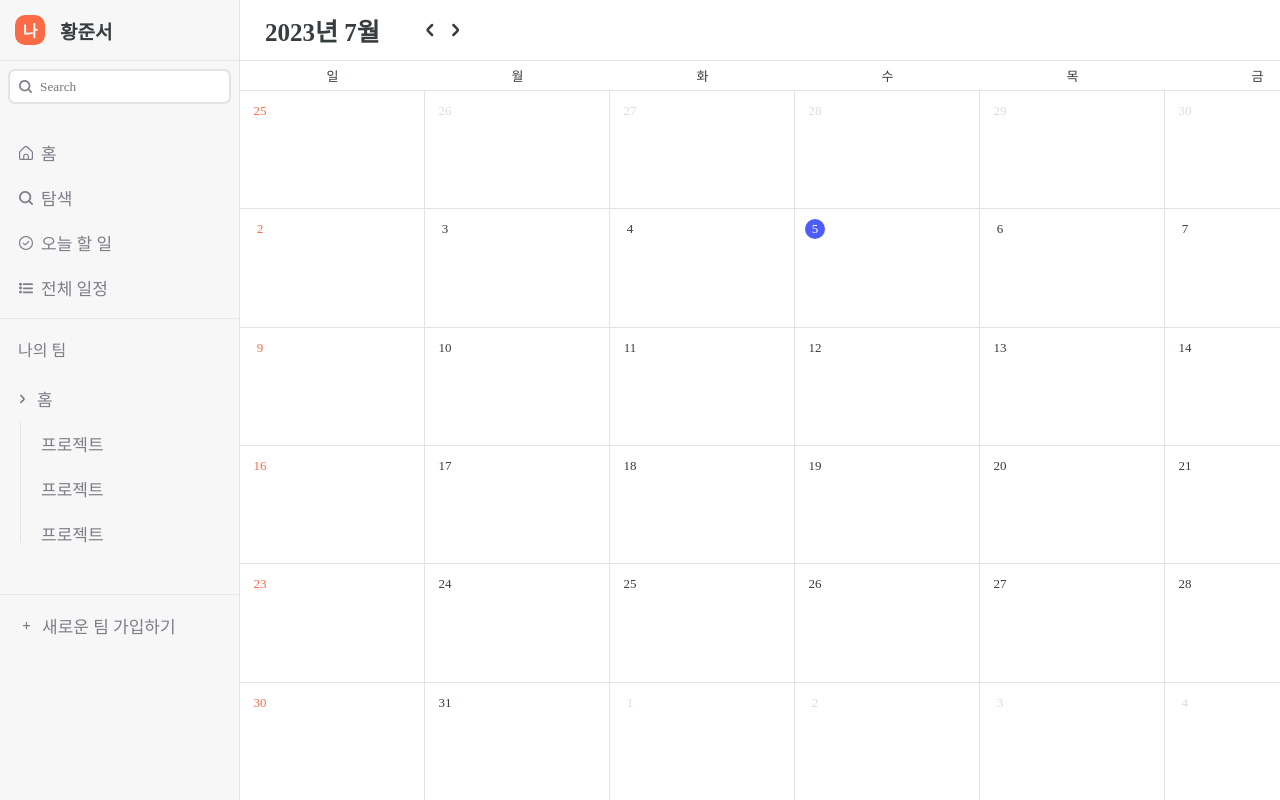
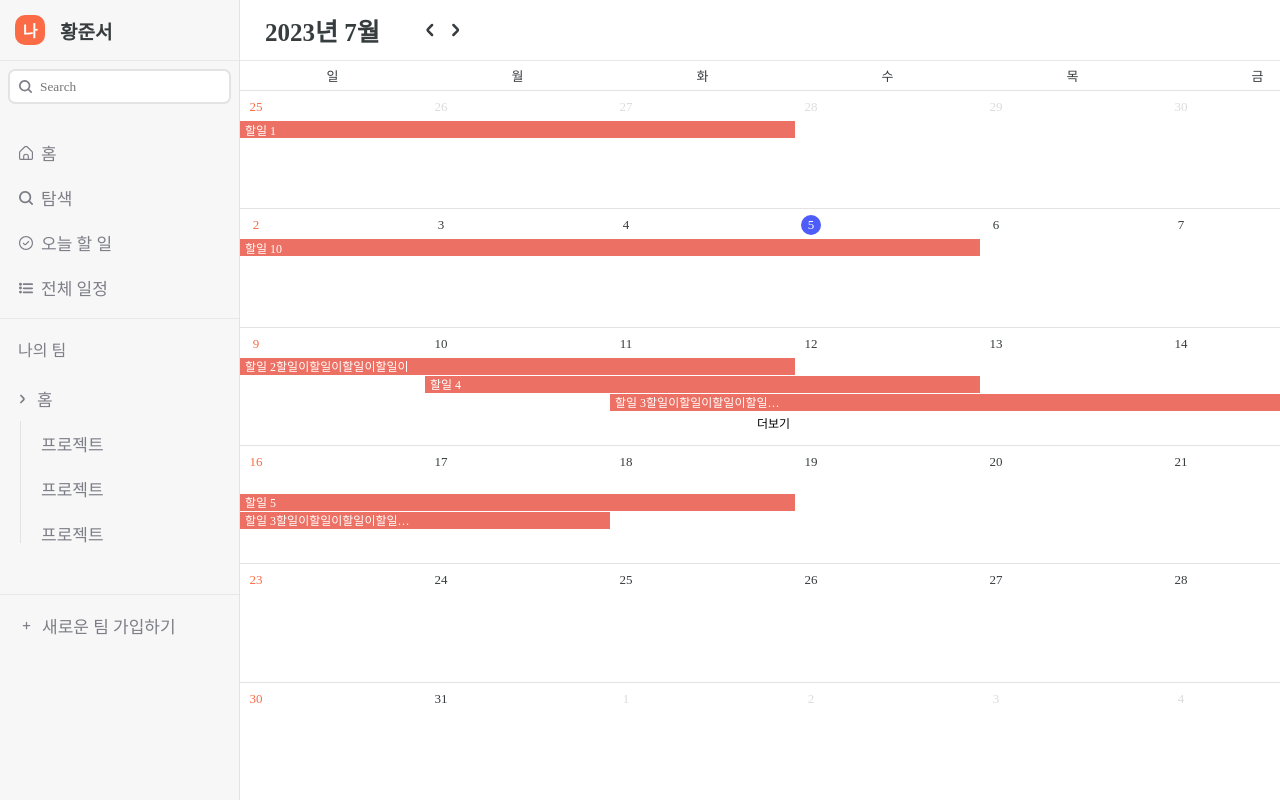
Before and after one commit to 1201q/project, a Next.js app: page /test in a window 1280 px wide. Built offline with nearby package versions, Linux system fonts and the light colour scheme; no server answers; a web font is replaced by a local one.

Commit message:
[Add] 일정 캘린더에 표시

```diff
--- a/src/components/Calendar/Calendar.js
+++ b/src/components/Calendar/Calendar.js
@@ -1,17 +1,29 @@
 import styled from "styled-components";
 import dayjs from "dayjs";
 import isSameOrBefore from "dayjs/plugin/isSameOrBefore";
+import weekOfYear from "dayjs/plugin/weekOfYear";
+import isBetween from "dayjs/plugin/isBetween";
+
 import { useEffect, useState } from "react";
-import Todo from "./Todo";
+
 import Image from "next/image";
 import * as colors from "../../styles/colors";
 import AngleLeft from "../../assets/angle-small-left.svg";
 import AngleRight from "../../assets/angle-small-right.svg";
 import { motion } from "framer-motion";
+import Todo from "./Todo";
 
 dayjs.extend(isSameOrBefore);
+dayjs.extend(isBetween);
+dayjs.extend(weekOfYear);
 
 export default function Calendar({ currentDate, setCurrentDate }) {
+  const [selectedDate, setSelectedDate] = useState(null);
+
+  const handleDateClick = (clickedDay) => {
+    setSelectedDate(clickedDay);
+  };
+
   const monthControl = (mode) => {
     if (mode === "prev") {
       setCurrentDate(currentDate.add(-1, "month"));
@@ -19,6 +31,64 @@ export default function Calendar({ currentDate, setCurrentDate }) {
       setCurrentDate(currentDate.add(1, "month"));
     }
   };
+
+  const todoList = [
+    {
+      id: 1,
+      title: "할일 1",
+      start: dayjs("2023-06-11"),
+      end: dayjs("2023-06-27"),
+    },
+    {
+      id: 5,
+      title: "할일 2할일이할일이할일이할일이",
+      start: dayjs("2023-07-08"),
+      end: dayjs("2023-07-11"),
+    },
+    {
+      id: 2,
+      title: "할일 4",
+      start: dayjs("2023-07-10"),
+      end: dayjs("2023-07-12"),
+    },
+    {
+      id: 3,
+      title: "할일 3할일이할일이할일이할일이ㄷㄷㄷㄷㄷㄷㄷㄷㄷㄷㄷㄷㄷㄷㄷ",
+      start: dayjs("2023-07-11"),
+      end: dayjs("2023-07-17"),
+    },
+    {
+      id: 4,
+      title: "할일 5",
+      start: dayjs("2023-07-15"),
+      end: dayjs("2023-07-18"),
+    },
+
+    {
+      id: 6,
+      title: "할일 9",
+      start: dayjs("2023-08-05"),
+      end: dayjs("2023-08-06"),
+    },
+    {
+      id: 6,
+      title: "할일 10",
+      start: dayjs("2023-07-01"),
+      end: dayjs("2023-07-05"),
+    },
+    {
+      id: 6,
+      title: "할일 11",
+      start: dayjs("2023-07-01"),
+      end: dayjs("2023-07-01"),
+    },
+    {
+      id: 9,
+      title: "할일 11",
+      start: dayjs("2023-07-11"),
+      end: dayjs("2023-07-11"),
+    },
+  ];
 
   const renderCalendar = () => {
     const startOfMonth = currentDate.startOf("month");
@@ -28,7 +98,18 @@ export default function Calendar({ currentDate, setCurrentDate }) {
     const today = dayjs();
 
     const calendar = [];
+    const currentTodoList = returnCurrentTodoList(startOfWeek, endOfWeek);
+
+    const tempArr = makeArr(startOfWeek, endOfWeek);
+
+    // 함수
+    const renderTodoArr = setTodoList(currentTodoList, tempArr);
+
+    // 함수
+
     let day = startOfWeek;
+    let number = 0;
+
     while (day.isSameOrBefore(endOfWeek)) {
       const week = [];
 
@@ -40,7 +121,13 @@ export default function Calendar({ currentDate, setCurrentDate }) {
         const isToday = day.isSame(today, "day");
 
         week.push(
-          <Date key={day.format("YYYY-MM-DD")}>
+          <Date
+            key={day.format("YYYY-MM-DD")}
+            id={day.format("YYYY-MM-DD")}
+            onClick={() => {
+              handleDateClick(week[i].key);
+            }}
+          >
             <DateText
               isPrevMonth={isPrevMonth}
               isNextMonth={isNextMonth}
@@ -50,14 +137,128 @@ export default function Calendar({ currentDate, setCurrentDate }) {
             >
               {day.format("D")}
             </DateText>
+            <TodoContainer>
+              {renderTodoArr[number].map((item) => item.order).includes(1) ? (
+                <Todo
+                  day={day}
+                  data={
+                    renderTodoArr[number][
+                      renderTodoArr[number].map((item) => item.order).indexOf(1)
+                    ]
+                  }
+                />
+              ) : (
+                <BlankTodo />
+              )}
+            </TodoContainer>
+            <TodoContainer>
+              {renderTodoArr[number].map((item) => item.order).includes(2) ? (
+                <Todo
+                  day={day}
+                  data={
+                    renderTodoArr[number][
+                      renderTodoArr[number].map((item) => item.order).indexOf(2)
+                    ]
+                  }
+                />
+              ) : (
+                <BlankTodo />
+              )}
+            </TodoContainer>
+            <TodoContainer>
+              {renderTodoArr[number].map((item) => item.order).includes(3) ? (
+                <Todo
+                  day={day}
+                  data={
+                    renderTodoArr[number][
+                      renderTodoArr[number].map((item) => item.order).indexOf(3)
+                    ]
+                  }
+                />
+              ) : (
+                <BlankTodo />
+              )}
+            </TodoContainer>
+            <TodoContainer>
+              {renderTodoArr[number].map((item) => item.order).includes(4) ? (
+                <More>더보기</More>
+              ) : (
+                <BlankTodo />
+              )}
+            </TodoContainer>
           </Date>
         );
-
+        number++;
         day = day.add(1, "day");
       }
-      calendar.push(<Week key={week[0].key}>{week}</Week>);
+      calendar.push(
+        <Week id={week[0].key} key={week[0].key}>
+          {week}
+        </Week>
+      );
     }
+
     return calendar;
+  };
+
+  // 현재 보고 있는 달의 todo목록만 return
+  const returnCurrentTodoList = (startOfWeek, endOfWeek) => {
+    const currentMonthArr = todoList
+      .filter((item) => {
+        if (
+          item.start.isBetween(startOfWeek, endOfWeek, "day", "[]") ||
+          item.end.isBetween(startOfWeek, endOfWeek, "day", "[]")
+        ) {
+          return item;
+        }
+      })
+      .sort((a, b) => a.start - b.start);
+    return currentMonthArr;
+  };
+
+  // 임시 arr를 만듦
+  // 여기서 만든 arr에 따라 렌더링하게 됨.
+  const makeArr = (startOfWeek, endOfWeek) => {
+    let todolistSet = [];
+    let day = startOfWeek;
+
+    while (day.isSameOrBefore(endOfWeek)) {
+      todolistSet.push({
+        day: day,
+
+        more: false,
+      });
+      day = day.add(1, "day");
+    }
+    return todolistSet;
+  };
+
+  const setTodoList = (todolist, arr) => {
+    const todolistCopy = [...todolist];
+    let renderTodoList = [];
+
+    arr.map((item) => {
+      let list = [];
+      let count = 0;
+      todolist.map((todo, idx) => {
+        if (item.day.isBetween(todo.start, todo.end, "day", "[]")) {
+          count++;
+          // order_set
+
+          if (!todolistCopy[idx].order) {
+            todolistCopy[idx].order = count;
+          }
+
+          // order_set
+          list.push(todolistCopy[idx]);
+        }
+      });
+
+      renderTodoList.push(list);
+      list = [];
+    });
+
+    return renderTodoList;
   };
 
   return (
@@ -76,6 +277,7 @@ export default function Calendar({ currentDate, setCurrentDate }) {
         >
           <AngleRight width={20} height={20} fill={colors.font.black} />
         </ControlBtn>
+        <div>{selectedDate && dayjs(selectedDate).format("YYYY-MM-DD")}</div>
       </ControllerContainer>
       <DayHeaderContainer>
         <Day>일</Day>
@@ -149,21 +351,21 @@ const Day = styled.div`
   width: 100%;
   min-width: 185px;
 
-  padding: 5px 10px;
   font-size: 13px;
   color: ${colors.font.black};
   font-weight: 400;
 `;
 
 const Date = styled.div`
+  position: relative;
   /* 숫자로 된 일 */
   width: 100%;
   min-width: 185px;
   height: 100%;
   min-height: 104px;
-  border-right: 1px solid ${colors.border.deepgray};
+  /* border-right: 1px solid ${colors.border.deepgray}; */
   border-bottom: 1px solid ${colors.border.deepgray};
-  padding: 10px 10px;
+  cursor: pointer;
 `;
 
 const DateText = styled.div`
@@ -185,6 +387,36 @@ const DateText = styled.div`
     if (props.isToday) return colors.others.blue;
   }};
   border-radius: 50%;
+
   width: 20px;
   height: 20px;
+  margin: 6px 6px;
 `;
+
+// todo
+const TodoContainer = styled.div``;
+
+const BlankTodo = styled.div`
+  width: 100%;
+  height: 16px;
+  background: none;
+  margin-bottom: 2px;
+  padding: 1px 5px;
+`;
+
+const More = styled.a`
+  position: absolute;
+  top: 84px;
+  z-index: 100;
+  width: 100%;
+  margin-top: 2px;
+  padding-right: 5px;
+  color: ${colors.others.black};
+  text-align: right;
+  font-size: 12px;
+
+  &:hover {
+    text-decoration: underline;
+    cursor: pointer;
+  }
+`;
--- a/src/components/Calendar/Todo.js
+++ b/src/components/Calendar/Todo.js
@@ -1,39 +1,42 @@
 import styled from "styled-components";
 import dayjs from "dayjs";
+import * as colors from "../../styles/colors";
 
-export default function Todo({ day, currentDate }) {
+export default function Todo({ day, data }) {
   return (
-    <Do day={day} currentDate={currentDate}>
-      <Wrapper>
-        <p>내 일정</p>
-      </Wrapper>
-    </Do>
+    <Container
+      order={data.order}
+      styledbgcolor={"#506EE2"}
+      styledfontcolor={"white"}
+    >
+      {dayjs(day).get("day") === 0 || dayjs(day).isSame(data.start) ? (
+        <Text>{data.title}</Text>
+      ) : null}
+    </Container>
   );
 }
 
-const Do = styled.div`
+const Container = styled.div`
+  display: flex;
+  align-items: center;
+  position: absolute;
+  top: ${(props) =>
+    props.order === 2 ? "48px" : props.order === 3 ? "66px" : "30px"};
+  z-index: 100;
   width: 100%;
-  opacity: ${({ day, currentDate }) => {
-    if (currentDate.get("month") !== day.get("month")) {
-      if (day.get("d") === 0) {
-        return "0.4";
-      } else if (day.get("d") === 6) {
-        return "0.4";
-      } else {
-        return 1;
-      }
-    }
-  }};
+  height: 17px;
+  background-color: ${colors.calendar.red};
+  color: white;
+  padding: 1px 5px;
+
+  cursor: pointer;
 `;
 
-const Wrapper = styled.div`
-  display: flex;
-  align-items: center;
-  margin: 2px 6px;
-  padding: 1px 3px;
-  background-color: #e2ecf9;
-  color: #758496;
-  border-radius: 5px;
-  font-size: 11px;
-  font-weight: 600;
+const Text = styled.div`
+  overflow-x: hidden;
+  white-space: nowrap; /* 텍스트가 한 줄로 이어지도록 함 */
+  text-overflow: ellipsis;
+  font-size: 12px;
+  font-weight: 400;
+  z-index: 800;
 `;
--- a/src/styles/colors.js
+++ b/src/styles/colors.js
@@ -26,3 +26,14 @@ export const others = {
   gray: "#91919C",
   orange: "#FB6C46",
 };
+
+export const calendar = {
+  red: "#EC7063",
+  purple: "#AF7AC5",
+  blue: "#5DADE2",
+  mint: "#48C9B0",
+  green: "#58D68D",
+  yellow: "#F4D03F",
+  orange: "#F5B041",
+  gray: "#5D6D7E",
+};
```
Also changed, not shown: 1 other file (tests, documents, lock files or other folders).
